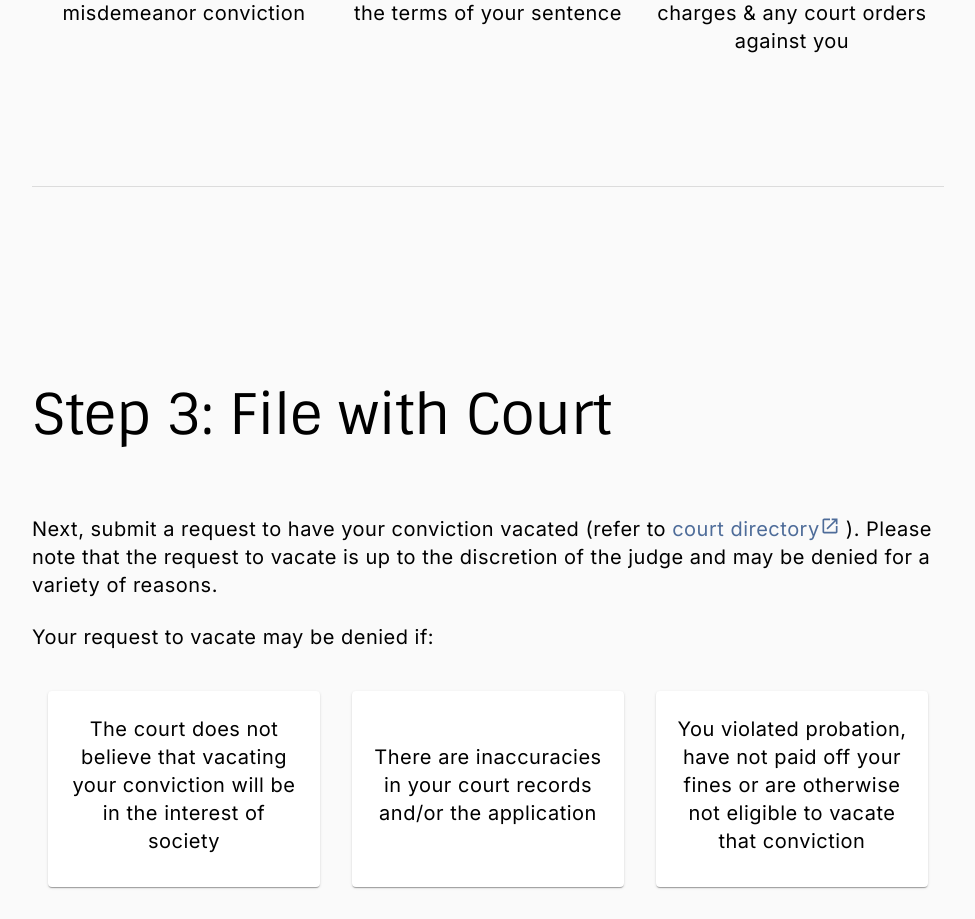
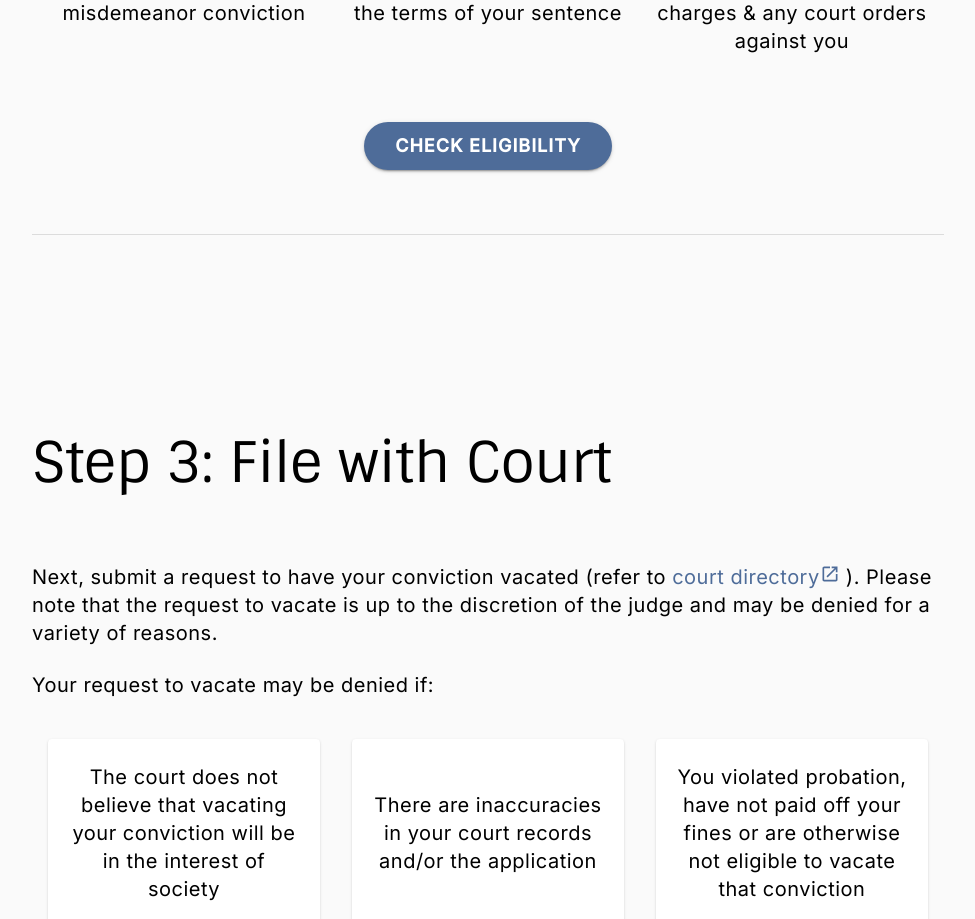
Before and after one commit to openseattle/clearviction-v1, a React (Create React App) app: page /get-started in a window 1280 px wide. Shown: the part 3840-4759 px from the top of the page, without its empty margins (152-1127 px from the left). Built offline with nearby package versions, Linux system fonts and the light colour scheme.

Commit message:
enable access to calculator

```diff
--- a/src/Components/CheckEligibilityButton.jsx
+++ b/src/Components/CheckEligibilityButton.jsx
@@ -1,9 +1,11 @@
 import { RedesignButtonPrimary } from "../ui-kit/RedesignButtonPrimary";
 
-export const CheckEligibilityButton = () => {
+const CheckEligibilityButton = () => {
   return (
     <RedesignButtonPrimary href="/calculator/landing-0">
       Check Eligibility
     </RedesignButtonPrimary>
   );
 };
+
+export default CheckEligibilityButton;
--- a/src/Pages/GetStartedPage.jsx
+++ b/src/Pages/GetStartedPage.jsx
@@ -21,6 +21,7 @@ import CourtFormsFactGroup from "../Subpages/GetStarted/CourtFormsFactGroup";
 import LegalAidServices from "../Subpages/GetStarted/LegalAidServices";
 import FinancialAidServices from "../Subpages/GetStarted/FinancialAidServices";
 import { ExternalLink } from "../ui-kit/ExternalLink";
+import CheckEligibilityButton from "../Components/CheckEligibilityButton";
 
 const factsProps = {
   style: { fontSize: 54 },
@@ -156,11 +157,11 @@ const GetStartedPage = () => {
             </Grid>
             <Grid item xs={12} sm={4}>
               <Typography className={classes.volunteerTextStyle} align="right">
-                  Washington State Patrol <br />
-                  Identification and <br />
-                  Background Section <br />
-                  PO Box 42633 <br />
-                  Olympia WA 98504-2633 <br />
+                Washington State Patrol <br />
+                Identification and <br />
+                Background Section <br />
+                PO Box 42633 <br />
+                Olympia WA 98504-2633 <br />
               </Typography>
             </Grid>
           </Grid>
@@ -187,6 +188,9 @@ const GetStartedPage = () => {
         </Typography>
         <FactIconGroup facts={eligibilityFacts} />
       </Container>
+      <Box justifyContent="center" display="flex">
+        <CheckEligibilityButton />
+      </Box>
       <Container maxWidth="md">
         <Divider className={classes.dividerStyle} />
       </Container>
--- a/src/Pages/HomePage.jsx
+++ b/src/Pages/HomePage.jsx
@@ -12,6 +12,7 @@ import HomeFAQAccordion from "../Subpages/Home/HomeFAQAccordion";
 import { useHomeStyles } from "../Styles/useHomeStyles";
 import { RedesignButtonPrimary } from "../ui-kit/RedesignButtonPrimary";
 import ResponsiveJumpButtonGroup from "../Components/ResponsiveJumpButtonGroup";
+import CheckEligibilityButton from "../Components/CheckEligibilityButton";
 
 const HomePage = () => {
   useEffect(() => trackPageview("Home"), []);
@@ -37,8 +38,7 @@ const HomePage = () => {
                 minutes!
               </Typography>
               <Box paddingTop={12}>
-                <Typography variant="h4" component="h3">COMING SOON!</Typography>
-                {/* <EligibilityCalculatorButton /> */}
+                <CheckEligibilityButton />
               </Box>
             </Grid>
             <Grid item xs={12} sm={6}>
```
